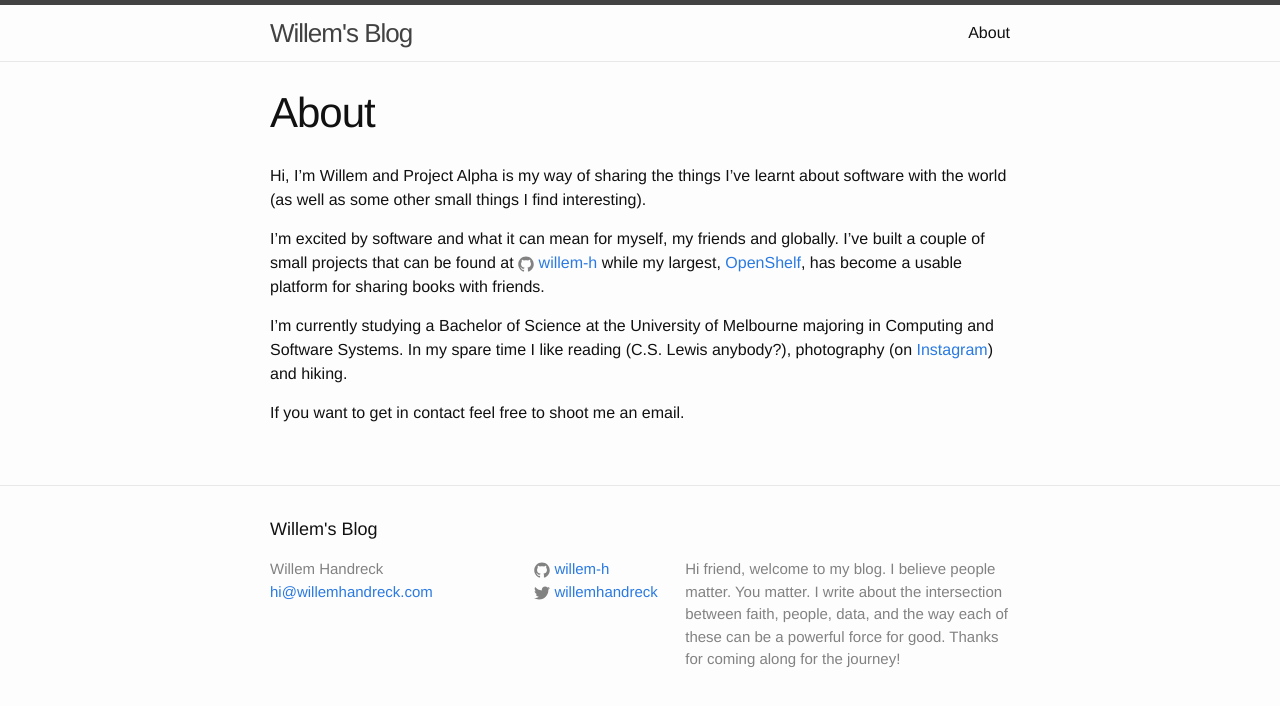
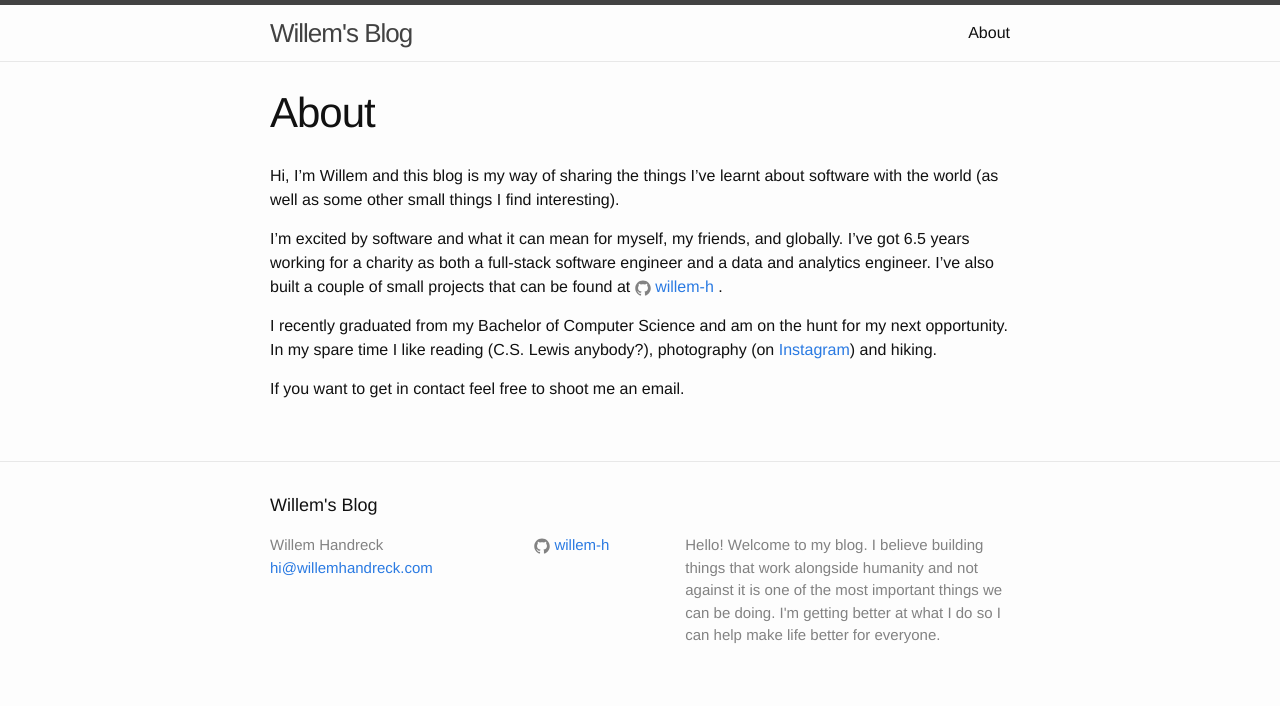
Before and after one commit to willem-h/willem-h.github.io, a Jekyll site: the page built from about.md, in a window 1280 px wide. Shown: the top 706 px of the page. Built offline with Jekyll 4.4.1, drawn with Linux system fonts in a browser that asks for light colours.

Commit message:
Update sections about me

```diff
--- a/_config.yml
+++ b/_config.yml
@@ -10,12 +10,12 @@ title: Willem's Blog
 name: Willem Handreck
 email: hi@willemhandreck.com
 description: > # this means to ignore newlines until "baseurl:"
-  Hi friend, welcome to my blog. I believe people matter. You matter. I write
-  about the intersection between faith, people, data, and the way each of these
-  can be a powerful force for good. Thanks for coming along for the journey!
+  Hello! Welcome to my blog. I believe building things that work alongside
+  humanity and not against it is one of the most important things we can be
+  doing. I'm getting better at what I do so I can help make life better for
+  everyone.
 baseurl: "" # the subpath of your site, e.g. /blog
 url: https://willem-h.github.io # the base hostname & protocol for your site
-twitter_username: willemhandreck
 github_username:  willem-h
 
 # Build settings
--- a/about.md
+++ b/about.md
@@ -4,10 +4,10 @@ title: About
 permalink: /about/
 ---
 
-Hi, I'm Willem and Project Alpha is my way of sharing the things I've learnt about software with the world (as well as some other small things I find interesting).
+Hi, I'm Willem and this blog is my way of sharing the things I've learnt about software with the world (as well as some other small things I find interesting).
 
-I'm excited by software and what it can mean for myself, my friends and globally. I've built a couple of small projects that can be found at {% include icon-github.html username="willem-h" %} while my largest, [OpenShelf](http://openshelf.me), has become a usable platform for sharing books with friends.
+I'm excited by software and what it can mean for myself, my friends, and globally. I've got 6.5 years working for a charity as both a full-stack software engineer and a data and analytics engineer. I've also built a couple of small projects that can be found at {% include icon-github.html username="willem-h" %}.
 
-I'm currently studying a Bachelor of Science at the University of Melbourne majoring in Computing and Software Systems. In my spare time I like reading (C.S. Lewis anybody?), photography (on [Instagram](https://www.instagram.com/willem.c.h/)) and hiking.
+I recently graduated from my Bachelor of Computer Science and am on the hunt for my next opportunity. In my spare time I like reading (C.S. Lewis anybody?), photography (on [Instagram](https://www.instagram.com/willem.c.h/)) and hiking.
 
 If you want to get in contact feel free to shoot me an email.
```
